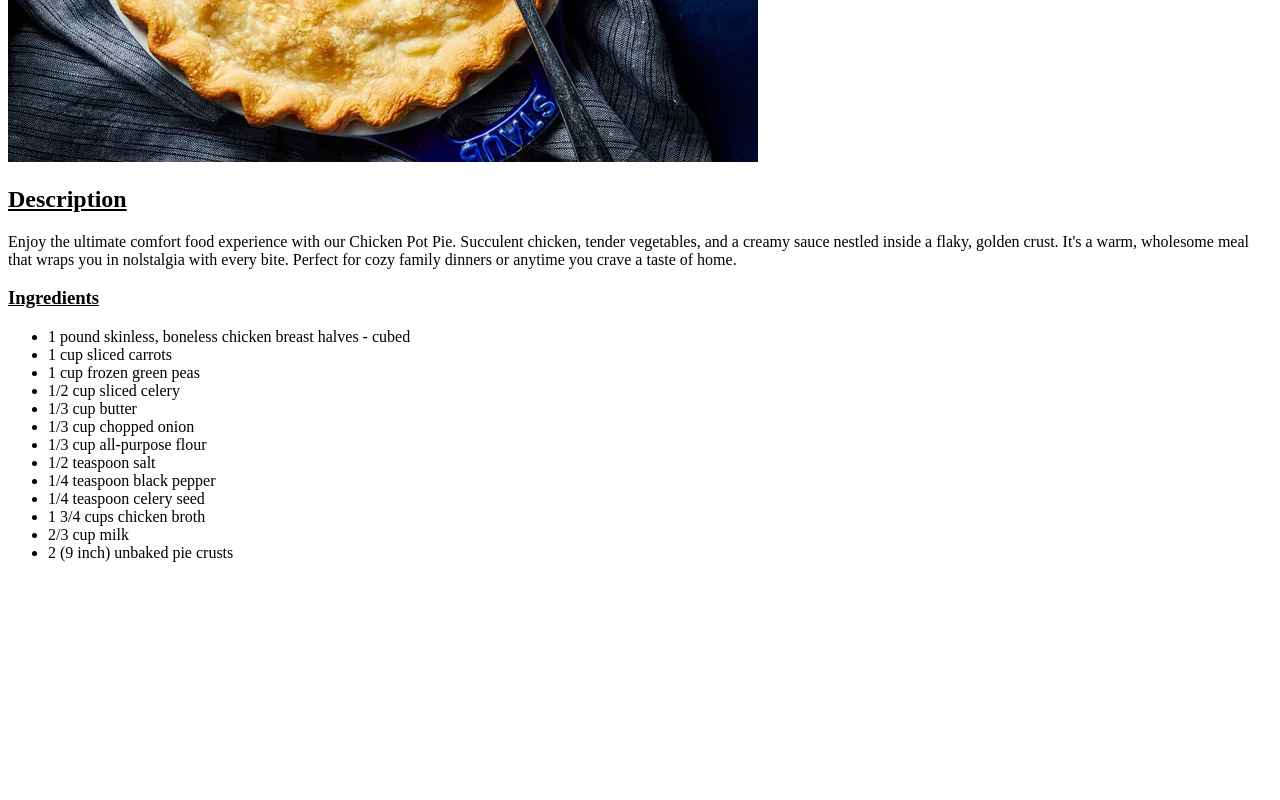
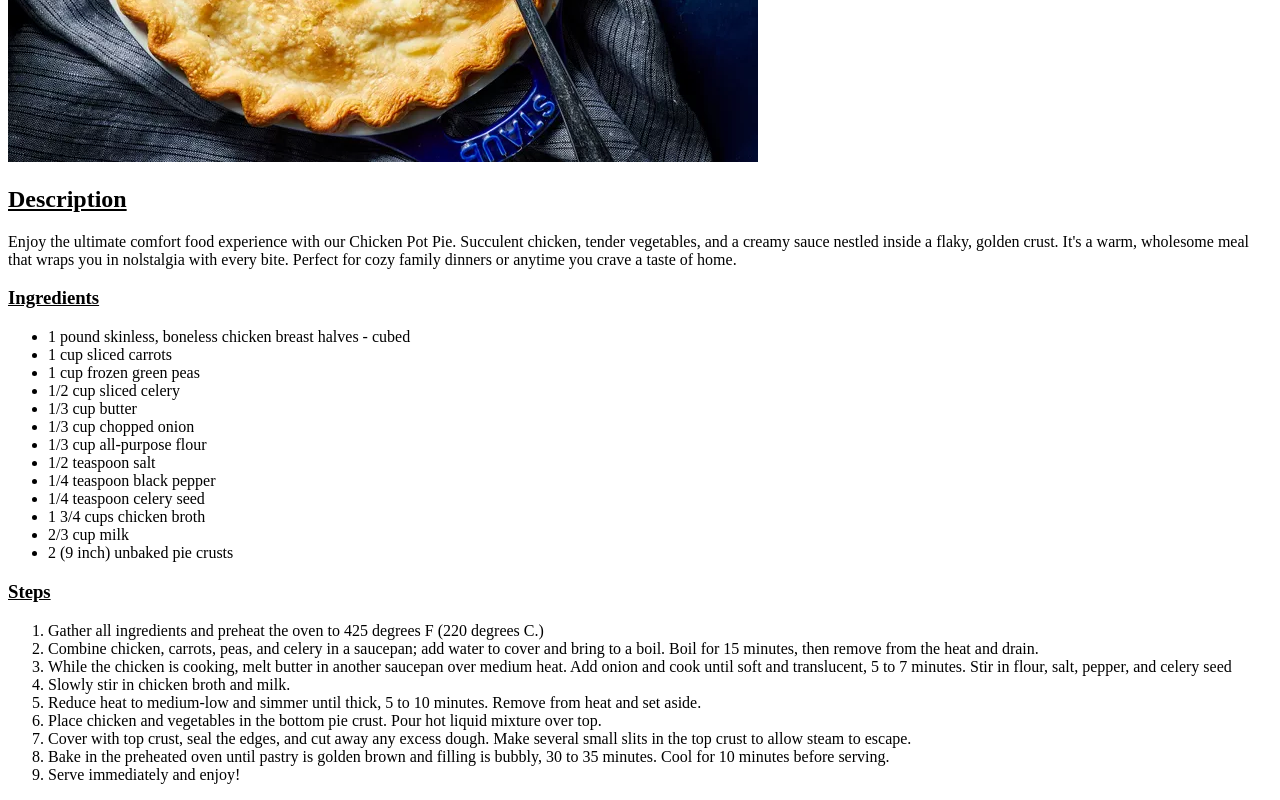
Before and after one commit to joseph-phan/odin-recipes, a plain HTML site: page recipes/chicken-pot-pie.html in a window 1280 px wide. Shown: the part 481-1281 px from the top of the page. Before the commit the page ends 1059 px from the top, so only its background shows below. Drawn offline with Linux system fonts and the light colour scheme.

Commit message:
Add ordered list of directions

```diff
--- a/recipes/chicken-pot-pie.html
+++ b/recipes/chicken-pot-pie.html
@@ -33,6 +33,24 @@
             <li>2/3 cup milk</li>
             <li>2 (9 inch) unbaked pie crusts</li>
         </ul>
+
+        <h3><u>Steps</u></h3>
+        <ol>
+            <li>Gather all ingredients and preheat the oven to 425 degrees F (220 degrees C.)</li>
+            <li>Combine chicken, carrots, peas, and celery in a saucepan; add water to cover and bring to a boil.
+                Boil for 15 minutes, then remove from the heat and drain.</li>
+            <li>While the chicken is cooking, melt butter in another saucepan over medium heat. Add onion and cook until soft and translucent,
+                5 to 7 minutes. Stir in flour, salt, pepper, and celery seed</li>
+            <li>Slowly stir in chicken broth and milk.</li>
+            <li>Reduce heat to medium-low and simmer until thick,
+                5 to 10 minutes. Remove from heat and set aside.</li>
+            <li>Place chicken and vegetables in the bottom pie crust. Pour hot liquid mixture over top.</li>
+            <li>Cover with top crust, seal the edges, and cut away any excess dough. Make
+                several small slits in the top crust to allow steam to escape.</li>
+            <li>Bake in the preheated oven until pastry is golden brown and filling is bubbly,
+                30 to 35 minutes. Cool for 10 minutes before serving.</li>
+            <li>Serve immediately and enjoy!</li>
+        </ol>
     </body>
 
 </html>
```
